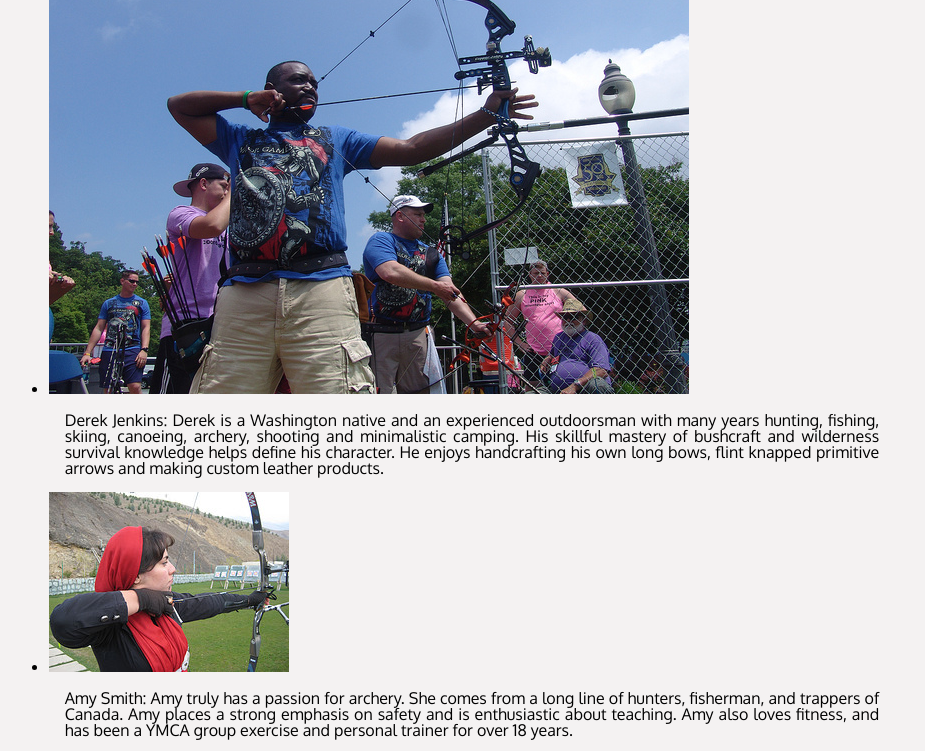
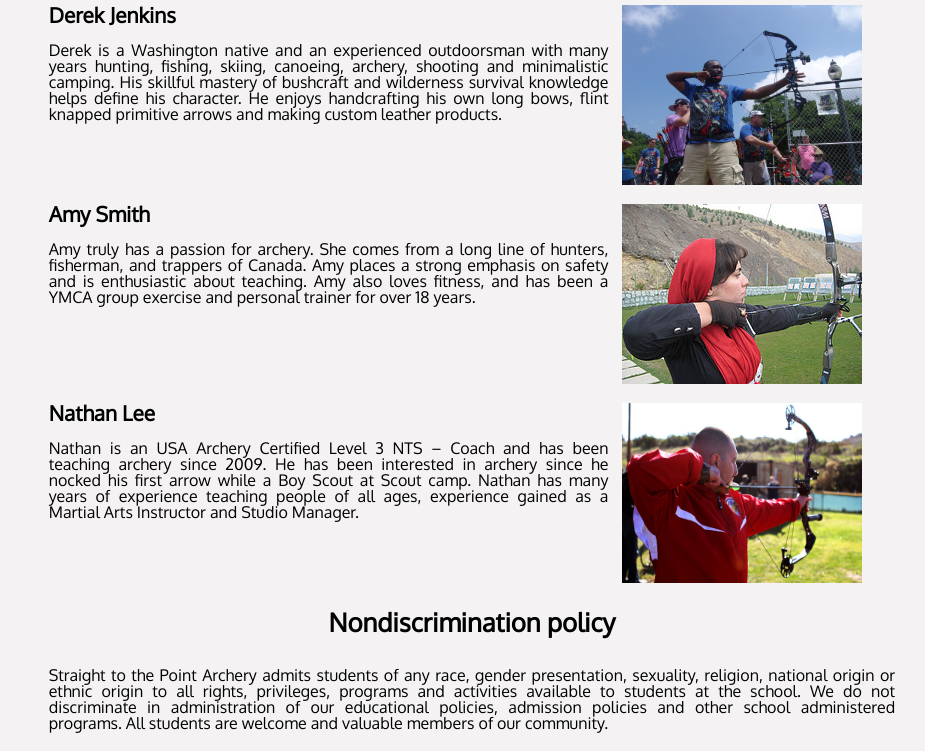
Before and after one commit to tamararivera/stp-archery, a plain HTML site: page about.html in a window 1280 px wide. Shown: the part 675-1426 px from the top of the page, without its empty margins (168-1093 px from the left). Drawn offline with Linux system fonts and the light colour scheme.

Commit message:
Added the styles for the about page.

```diff
--- a/about.html
+++ b/about.html
@@ -42,18 +42,33 @@
           <header>
             <h2>Our instructors</h2>
           </header>
-          <ul>
-            <li>
-              <img alt="Derek Jenkins" src="images/derek-jenkins-instructor.jpg">
-              <p>Derek Jenkins: Derek is a Washington native and an experienced outdoorsman with many years hunting, fishing, skiing, canoeing, archery, shooting and minimalistic camping. His skillful mastery of bushcraft and wilderness survival knowledge helps define his character. He enjoys handcrafting his own long bows, flint knapped primitive arrows and making custom leather products.</p>
+          <ul class="instructors-list">
+            <li class="section group">
+              <div class="col span_8_of_12">
+                <h3>Derek Jenkins</h3>
+                <p>Derek is a Washington native and an experienced outdoorsman with many years hunting, fishing, skiing, canoeing, archery, shooting and minimalistic camping. His skillful mastery of bushcraft and wilderness survival knowledge helps define his character. He enjoys handcrafting his own long bows, flint knapped primitive arrows and making custom leather products.</p>
+              </div>
+              <div class="col span_4_of_12">
+                <img alt="Derek Jenkins" src="images/derek-jenkins-instructor.jpg" class="instructor-photo">
+              </div>
             </li>
-            <li>
-              <img alt="Amy Smith" src="images/amy-smith-instructor.jpg">
-              <p>Amy Smith: Amy truly has a passion for archery. She comes from a long line of hunters, fisherman, and trappers of Canada. Amy  places a strong emphasis on safety and is enthusiastic about teaching. Amy also loves fitness, and  has been a YMCA group exercise and personal trainer for over 18 years.</p>
+            <li class="section group">
+              <div class="col span_8_of_12">
+                <h3>Amy Smith</h3>
+                <p>Amy truly has a passion for archery. She comes from a long line of hunters, fisherman, and trappers of Canada. Amy  places a strong emphasis on safety and is enthusiastic about teaching. Amy also loves fitness, and  has been a YMCA group exercise and personal trainer for over 18 years.</p>
+              </div>
+              <div class="col span_4_of_12">
+                <img alt="Amy Smith" src="images/amy-smith-instructor.jpg" class="instructor-photo">
+              </div>
             </li>
-            <li>
-              <img alt="Nathan Lee" src="images/nathan-lee-instructor.jpg">
-              <p>Nathan Lee: Nathan is an USA Archery Certified Level 3 NTS – Coach and has been teaching archery since 2009. He has been interested in archery since he nocked his first arrow while a Boy Scout at Scout camp. Nathan has many years of experience teaching people of all ages, experience gained as a Martial Arts Instructor and Studio Manager.</p>
+            <li class="section group">
+              <div class="col span_8_of_12">
+                <h3>Nathan Lee</h3>
+                <p>Nathan is an USA Archery Certified Level 3 NTS – Coach and has been teaching archery since 2009. He has been interested in archery since he nocked his first arrow while a Boy Scout at Scout camp. Nathan has many years of experience teaching people of all ages, experience gained as a Martial Arts Instructor and Studio Manager.</p>
+              </div>
+              <div class="col span_4_of_12">
+                <img alt="Nathan Lee" src="images/nathan-lee-instructor.jpg" class="instructor-photo">
+              </div>
             </li>
           </ul>
         </article>
--- a/styles/main-style.css
+++ b/styles/main-style.css
@@ -36,8 +36,18 @@ nav a:hover {
 }
 
 main p {
-  margin: 1rem;
+  margin: 1rem auto;
   text-align: justify;
+}
+
+h2 {
+  font-size: 1.6rem;
+  text-align: center;
+  padding: 1rem;
+}
+
+h3 {
+  font-size: 1.3rem;
 }
 
 .main-content {
@@ -47,6 +57,15 @@ main p {
 .index-picture {
   display: block;
   margin: 0 auto;
+}
+
+.instructor-photo {
+  height: 180px;
+  width: 240px;
+}
+
+.instructors-list {
+  list-style: none;
 }
 
 .button {
```
